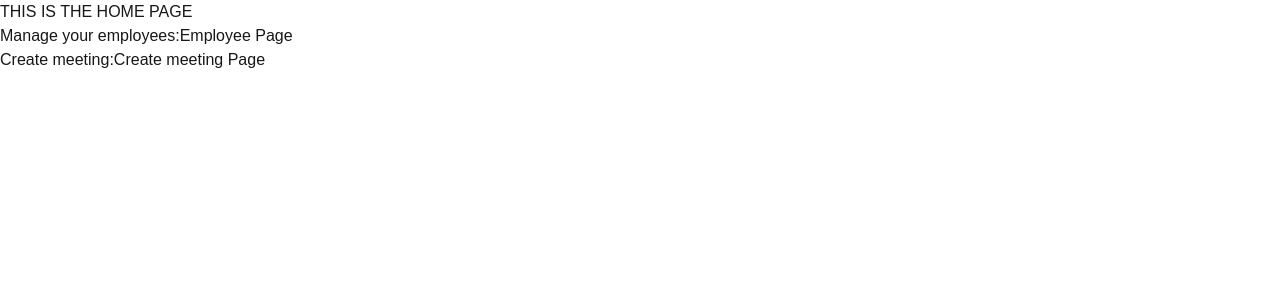
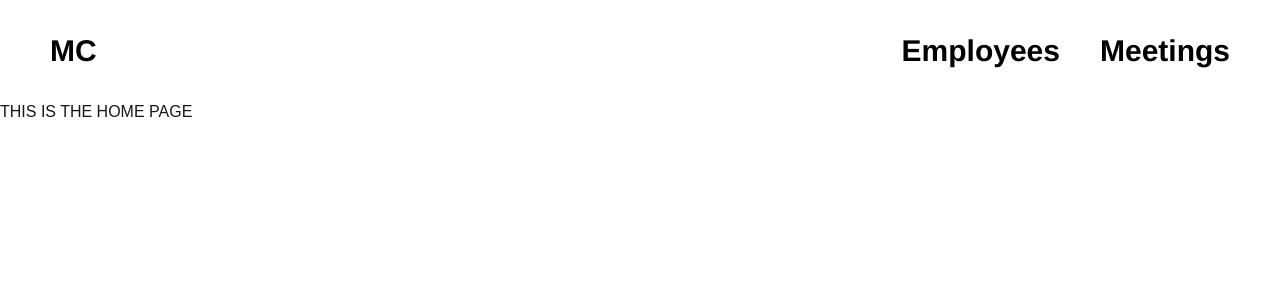
Before and after one commit to Dash1704/Meeting-Cost, a Next.js app in the folder client/: page / in a window 1280 px wide. Shown: the top 300 px of the page. Built offline with nearby package versions, Linux system fonts and the light colour scheme.

Commit message:
added header to homepage

```diff
--- /dev/null
+++ b/client/app/components/header/header.module.css
@@ -0,0 +1,31 @@
+.homeHeader{
+  background-color: white;
+  width: 100%;
+  height: 100px;
+  display: flex;
+  justify-content: space-between;
+  align-items: center;
+  padding: 10px;
+}
+
+.logo{
+  color: black;
+  font-family: Helvetica;
+  font-size: 30px;
+  font-weight: 600;
+  margin-right: 40px;
+  margin-left: 40px;
+}
+
+.headerLinks{
+  display: flex;
+  align-items: center;
+}
+
+.headerText{
+  color: black;
+  font-family: Helvetica;
+  font-size: 30px;
+  font-weight: 600;
+  margin-right: 40px;
+}
--- /dev/null
+++ b/client/app/components/header/header.tsx
@@ -0,0 +1,25 @@
+'use client'
+
+import Link from 'next/link'
+import styles from './header.module.css'
+
+interface HeaderProps {
+  firstLink: string;
+  secondLink: string;
+  firstText: string;
+  secondText: string;
+}
+
+export default function Header(props: HeaderProps){
+  return (
+    <header className={styles.homeHeader}>
+      <div>
+        <Link className={styles.logo} href='/'>MC</Link>
+      </div>
+      <div className={styles.headerLinks}>
+        <Link className={styles.headerText} href={props.firstLink}>{props.firstText}</Link>
+        <Link className={styles.headerText} href={props.secondLink}>{props.secondText}</Link>
+      </div>
+    </header>
+  )
+}
--- a/client/app/page.tsx
+++ b/client/app/page.tsx
@@ -1,10 +1,18 @@
 import Link from 'next/link'
+import Header from './components/header/header'
 
 export default function Home() {
   return (
     <div>
+      <Header
+        firstLink='/employees'
+        firstText='Employees'
+        secondLink='/meetingHistory'
+        secondText='Meetings'
+      >
+      </Header>
       THIS IS THE HOME PAGE
-      <div>
+      {/* <div>
         Manage your employees:
         <Link href="/employees">Employee Page</Link>
       </div>
@@ -12,7 +20,7 @@ export default function Home() {
       <div>
         Create meeting:
         <Link href="/createMeeting">Create meeting Page</Link>
-      </div>
+      </div> */}
     </div>
   )
 }
```
